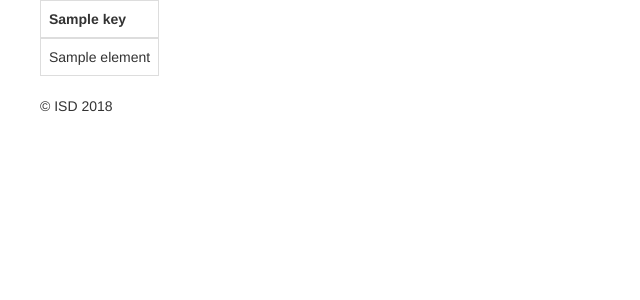
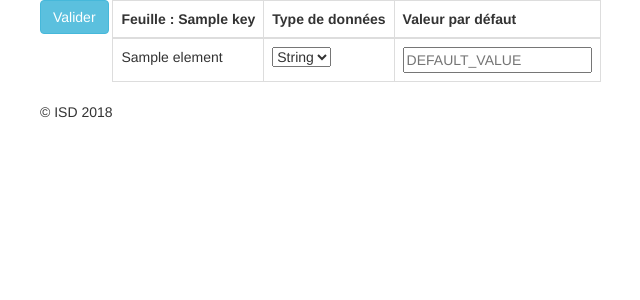
Before and after one commit to motaDZ/projet_medical, a Flask app: template flask_server/templates/rapport.html in a window 1280 px wide. Shown: the top 300 px of the page, without its empty margins (30-670 px from the left). Run offline with Flask 2, Linux system fonts and the light colour scheme; the template is opened without the code that fills it: most values are stand-ins (such as "Sample title", 1, 10 or a date in 2020); parts of the project's set-up code (start-up, migrations or seed data) failed here and were passed over; some libraries are stand-ins or nearby versions.

Commit message:
commit on rapport

```diff
--- a/flask_server/templates/rapport.html
+++ b/flask_server/templates/rapport.html
@@ -3,29 +3,39 @@
 
 <head>
     <title>rapport du fichier</title>
-
-
     <link href="https://maxcdn.bootstrapcdn.com/bootstrap/3.3.7/css/bootstrap.min.css" rel="stylesheet">
-
-
 </head>
-
 <body>
 
 
     <div class="container">
-
+        <button type="button" class="btn btn-info">Valider</button>
         {% for key in rapport %}
         <div class = "table-responsive" style="display : inline-block; vertical-align: top">
                 <table class="table table-bordered ">
                         <thead>
-                            <th> {{key}}</th>
+                            <th> Feuille : {{key}} </th>
+                            <th> Type de données </th>
+                            <th> Valeur par défaut </th>
                         </thead>
                         <tbody>
                                 {%for element in rapport[key]%}
-                                <tr><td>
+                                <tr>
+                                    <td>
                                         {{element}}
-                                    </td></tr>
+                                    </td>
+                                    <td>
+                                        <select id="monselect">
+                                            <option value="string" selected>String</option>
+                                            <option value="entier">Entier</option>
+                                            <option value="reel">Reel</option>
+                                            <option value="date">Date</option>
+                                        </select>
+                                    </td>
+                                    <td>
+                                        <input name={{element}} placeholder="DEFAULT_VALUE" value="">
+                                    </td>
+                                </tr>
                                 {% endfor %}
                         </tbody>
                     </table>
```
